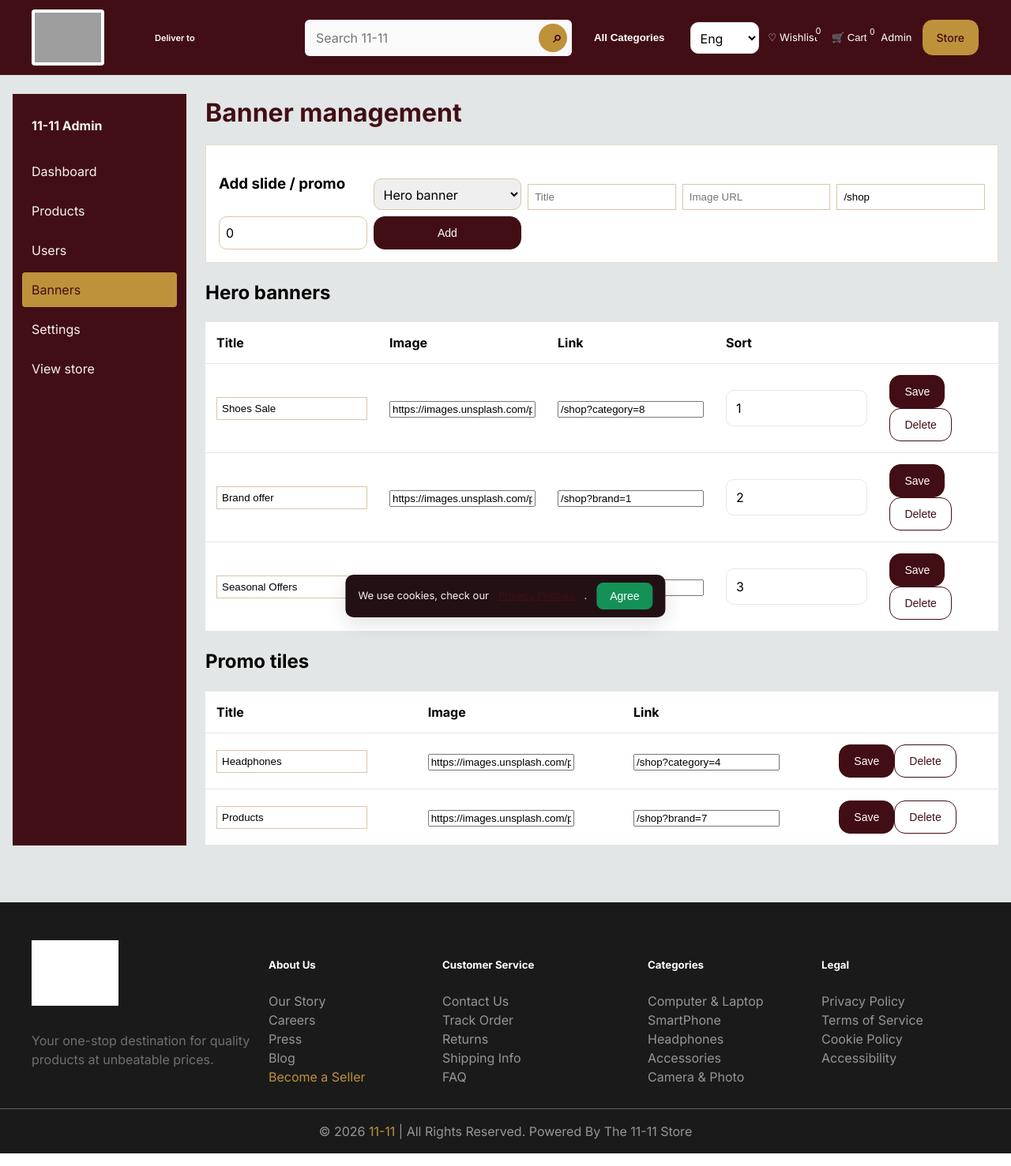
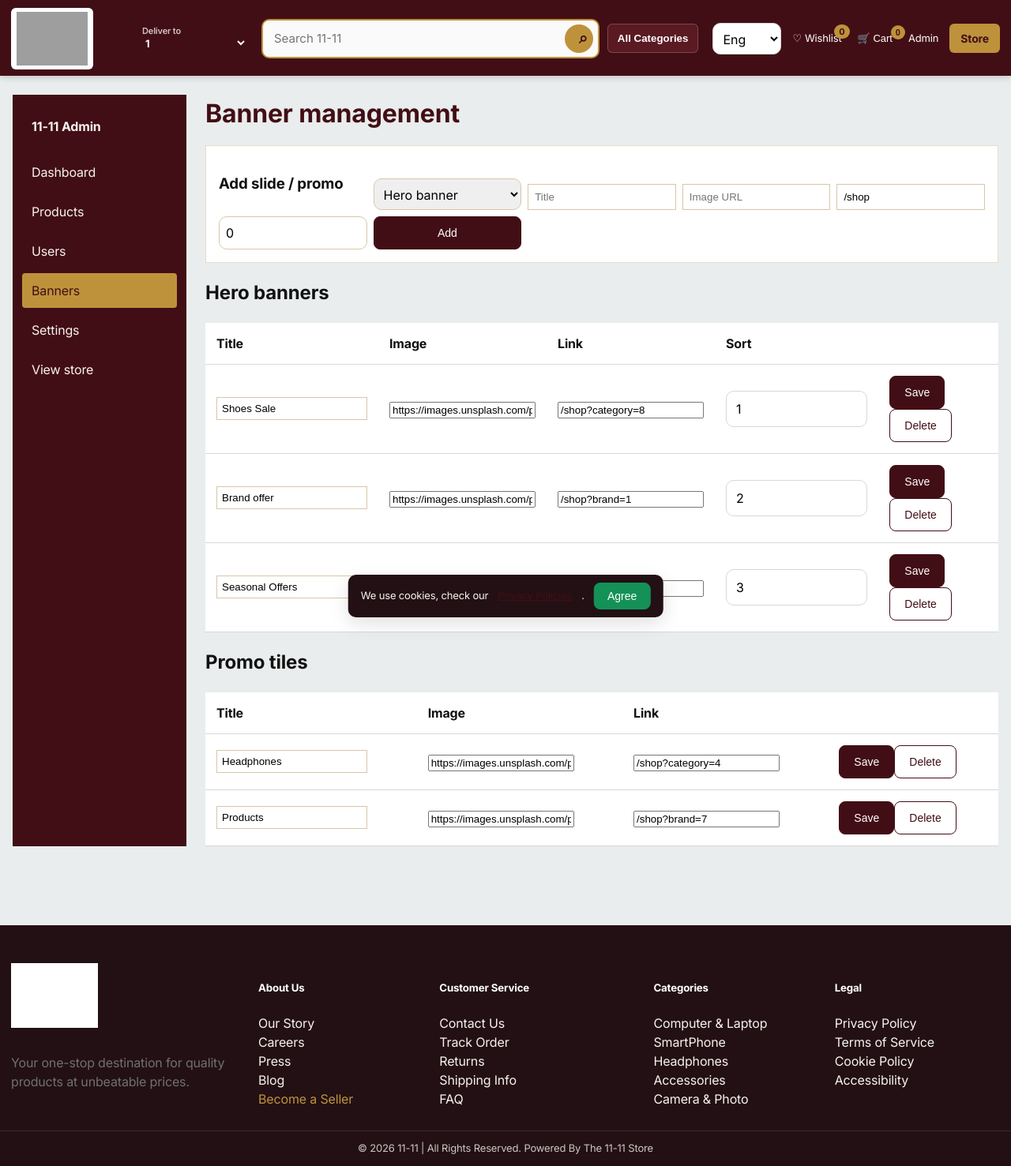
Before and after one commit to ahamedshadhir/11-11, a Flask app: page /admin/banners in a window 1280 px wide. Shown: the whole page at 79% size. Run offline with Flask 3, Linux system fonts and the light colour scheme; a user stored in the database is signed in; grey boxes are pictures that could not be loaded.

Commit message:
Cleaner Amazon-like 11-11 UI: spacing, cards, header, banners

```diff
--- a/static/css/amazon.css
+++ b/static/css/amazon.css
@@ -1 +1,147 @@
-body{background:#e3e6e6}.header-card{background:#420e15;color:#fff;border:0;border-radius:0}.header-card a,.header-card label,.deliver label{color:#fff}.header-logo img{background:#fff;border-radius:4px;padding:4px}.search-form{display:flex;flex:1;background:#fff;border-radius:6px;overflow:hidden}.search-form input{border:0;flex:1;padding:12px 14px}.search-form button{background:#be923b;color:#420e15;border:0;padding:0 18px;font-size:20px;font-weight:700}.header-rt .common-btn{background:#be923b;color:#420e15}.header-rt .icon-link{color:#fff}.mega{background:#5a1a22;color:#fff}.mega a{color:#f6f3ee}.cookie-bar{background:#231014;color:#f6f3ee}.common-btn{background:#420e15;color:#fff}.common-bd-btn{border-color:#420e15;color:#420e15}.product-card{background:#fff;border:1px solid #d5d9d9;border-radius:4px}footer,.site-footer{background:#231014;color:#f6f3ee}
+/* 11-11 marketplace chrome — burgundy / gold, Amazon-like density */
+:root{
+  --navy:#420e15;
+  --navy-2:#5a1a22;
+  --ink:#231014;
+  --gold:#be923b;
+  --gold-2:#d4a84c;
+  --flash:#fb2c36;
+  --canvas:#f6f3ee;
+  --page:#eaeded;
+  --card:#fff;
+  --line:#d5d9d9;
+}
+html{scroll-behavior:smooth}
+body{
+  background:var(--page);
+  color:#111;
+  font-family:Inter,system-ui,sans-serif;
+  letter-spacing:-0.01em;
+}
+.container{width:min(1280px,calc(100% - 28px))}
+.header-card{
+  background:var(--navy);
+  color:#fff;
+  border:0;
+  border-radius:0;
+  box-shadow:0 2px 8px rgba(0,0,0,.18);
+}
+.header-row{padding:10px 0 8px;gap:18px}
+.header-card a,.header-card label,.deliver label,.header-rt .icon-link{color:#fff}
+.header-logo img{
+  width:104px;height:auto;
+  background:#fff;border-radius:6px;padding:5px 7px;
+}
+.deliver{
+  min-width:118px;padding:6px 8px;border-radius:6px;
+}
+.deliver:hover{outline:1px solid #fff3}
+.deliver label{display:block;font-size:11px;opacity:.75;line-height:1.1}
+.deliver select{
+  background:transparent;color:#fff;border:0;font-weight:700;font-size:13px;max-width:140px;
+}
+.search-wrap{flex:1}
+.search-form{
+  display:flex;align-items:stretch;background:#fff;
+  border-radius:8px;overflow:hidden;
+  box-shadow:0 0 0 2px var(--gold);
+}
+.search-form input{
+  border:0;flex:1;padding:12px 14px;font-size:15px;color:#111;outline:none;
+}
+.search-form button{
+  background:var(--gold);color:var(--navy);border:0;
+  padding:0 18px;font-size:20px;font-weight:800;cursor:pointer;
+}
+.search-form button:hover{background:var(--gold-2)}
+.cats-btn{
+  background:var(--navy-2);color:#fff;border:1px solid #fff3;
+  border-radius:6px;padding:10px 12px;white-space:nowrap;
+}
+.header-rt{display:flex;align-items:center;gap:14px}
+.header-rt .common-btn{
+  background:var(--gold);color:var(--navy);border:0;border-radius:6px;
+  padding:8px 14px;font-weight:700;
+}
+.header-rt .icon-link{font-size:13px;text-decoration:none;position:relative}
+.header-rt .badge{
+  background:var(--gold);color:var(--navy);border-radius:10px;
+  font-size:11px;padding:1px 6px;margin-left:4px;font-weight:800;
+}
+.mega{
+  background:var(--navy-2);border-top:1px solid #fff1;
+  max-height:42px;overflow:hidden;
+}
+.mega:hover,.mega:focus-within{max-height:280px;transition:max-height .2s ease}
+.mega-grid{display:flex;gap:22px;padding:8px 0 16px;overflow:auto}
+.mega a{color:#f6f3ee;text-decoration:none;font-size:13px}
+.mega h6{margin:0 0 6px;font-size:13px}
+.mega h6 a{color:var(--gold)}
+.cookie-bar{background:var(--ink);color:#f6f3ee}
+.common-btn{background:var(--navy);color:#fff;border-radius:8px}
+.common-btn:hover{background:#5a1a22;color:#fff}
+.common-bd-btn{border:1px solid var(--navy);color:var(--navy);background:#fff;border-radius:8px}
+.banner-sec{background:transparent;padding:12px 0 0}
+.banner-slide{
+  min-height:340px;border-radius:10px;overflow:hidden;
+  background-size:cover;background-position:center;
+}
+.common-outer{padding:22px 0}
+.common-title{display:flex;align-items:baseline;justify-content:space-between;gap:12px;margin-bottom:14px}
+.common-title h4{
+  font-family:Inter,system-ui,sans-serif;font-weight:800;font-size:22px;
+  color:var(--navy);margin:0;
+}
+.view-all-btn{color:var(--navy);font-weight:600;text-decoration:none}
+.product-grid,.deal-grid,.best-grid,.category-list,.brand-row{
+  display:grid;gap:14px;
+}
+.product-grid{grid-template-columns:repeat(auto-fill,minmax(210px,1fr))}
+.deal-grid{grid-template-columns:repeat(auto-fill,minmax(240px,1fr))}
+.card,.deal-card,.best-tile,.category-card,.brand-card,.add-view-card,.why-card{
+  background:var(--card);
+  border:1px solid var(--line);
+  border-radius:10px;
+  overflow:hidden;
+  box-shadow:0 1px 2px rgba(15,17,17,.08);
+  transition:transform .15s ease, box-shadow .15s ease;
+}
+.card:hover,.deal-card:hover,.best-tile:hover,.category-card:hover{
+  transform:translateY(-3px);
+  box-shadow:0 8px 24px rgba(66,14,21,.12);
+}
+.card-img,.category-img, .deal-card img, .card img{
+  width:100%;aspect-ratio:1;object-fit:cover;background:#faf8f5;display:block;
+}
+.card-body{padding:12px 12px 14px}
+.card-body h5,.deal-card h5,.category-name{
+  font-size:14px;line-height:1.35;margin:0 0 8px;color:#111;font-weight:600;
+}
+.price{color:var(--navy);font-weight:800;font-size:18px}
+.discount-per,.bg-red{
+  background:var(--flash);color:#fff;border-radius:4px;padding:2px 6px;font-size:12px;font-weight:700;
+}
+.today-deals,.best-hero{background:#fff;border-radius:12px;padding:16px;border:1px solid var(--line)}
+.timer-wrapper{display:flex;gap:6px;align-items:center}
+.time-box{
+  background:var(--navy);color:#fff;min-width:42px;text-align:center;
+  border-radius:6px;padding:6px 4px;font-weight:800;
+}
+.category-sec .category-list{grid-template-columns:repeat(auto-fill,minmax(140px,1fr))}
+.brand-row{grid-template-columns:repeat(auto-fill,minmax(120px,1fr))}
+.brand-card{display:grid;place-items:center;min-height:88px;padding:10px}
+.brand-card img{max-height:48px;object-fit:contain}
+footer.footer,.site-footer{
+  background:var(--ink);color:#f6f3ee;margin-top:28px;
+}
+footer.footer a{color:#f6f3ee}
+footer .text-yellow{color:var(--gold)}
+.copyright{border-top:1px solid #fff2;padding:12px 0;font-size:13px;opacity:.8}
+.drawer{background:#fff}
+.flash.success{background:#e8f5e9;color:#1b5e20}
+.flash.danger{background:#fdecea;color:#8a1f16}
+@media (max-width:800px){
+  .header-row{grid-template-columns:1fr;gap:10px}
+  .banner-slide{min-height:220px}
+  .mega{display:none}
+}
```
